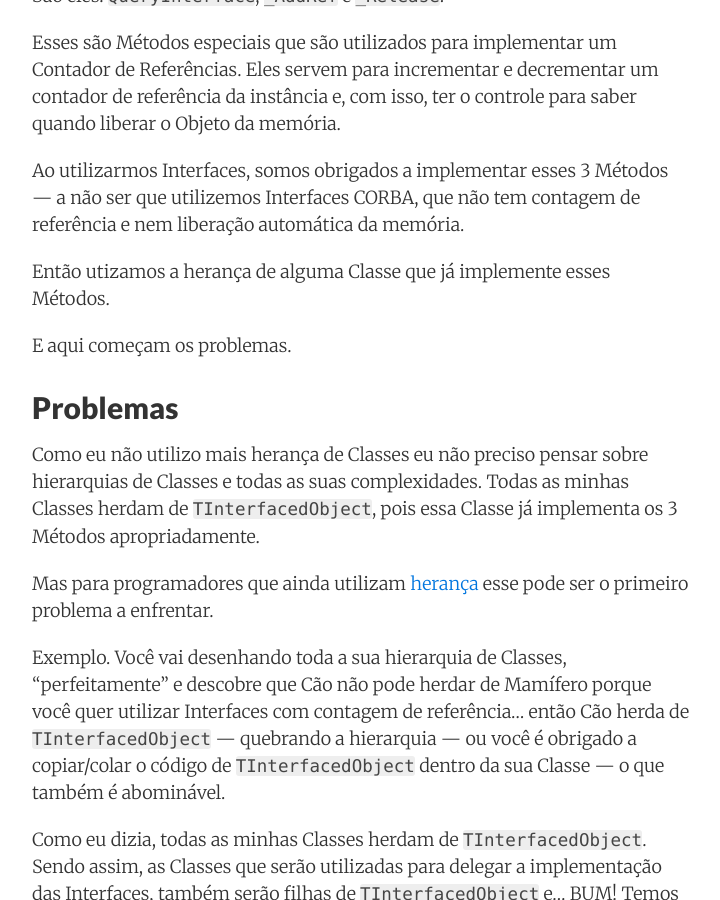
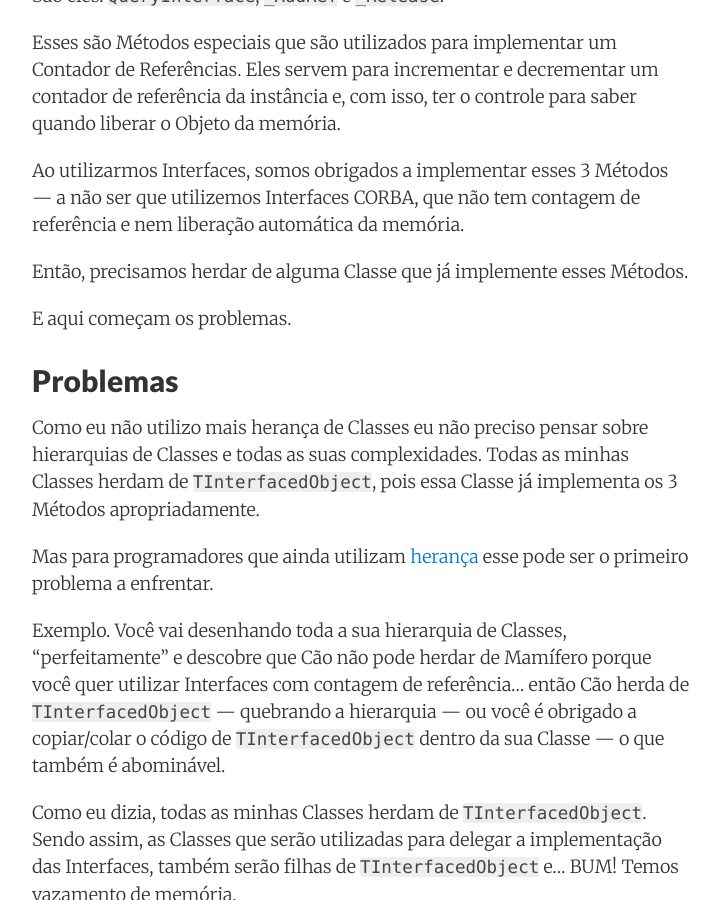
Before and after one commit to mdbs99/opp, a Jekyll site: the page built from _posts/2016/2016-10-10-interfaces-delegacao-problemas-solucoes.md, in a window 1280 px wide and 900 px high, scrolled down 2216 px. Shown: the whole window, without its empty margins (278-998 px from the left). Built offline with Jekyll 4.4.1, drawn with Linux system fonts in a browser that asks for light colours; comment, search, counter and statistics services are not loaded.

Commit message:
typo - by Luiz Fernando

```diff
--- a/_posts/2016/2016-10-10-interfaces-delegacao-problemas-solucoes.md
+++ b/_posts/2016/2016-10-10-interfaces-delegacao-problemas-solucoes.md
@@ -82,7 +82,7 @@ Ao utilizarmos Interfaces, somos obrigados a implementar esses 3 Métodos
 — a não ser que utilizemos Interfaces CORBA, que não tem contagem de
 referência e nem liberação automática da memória.
 
-Então utizamos a herança de alguma Classe que já implemente esses Métodos.
+Então, precisamos herdar de alguma Classe que já implemente esses Métodos.
 
 E aqui começam os problemas.
 
```
